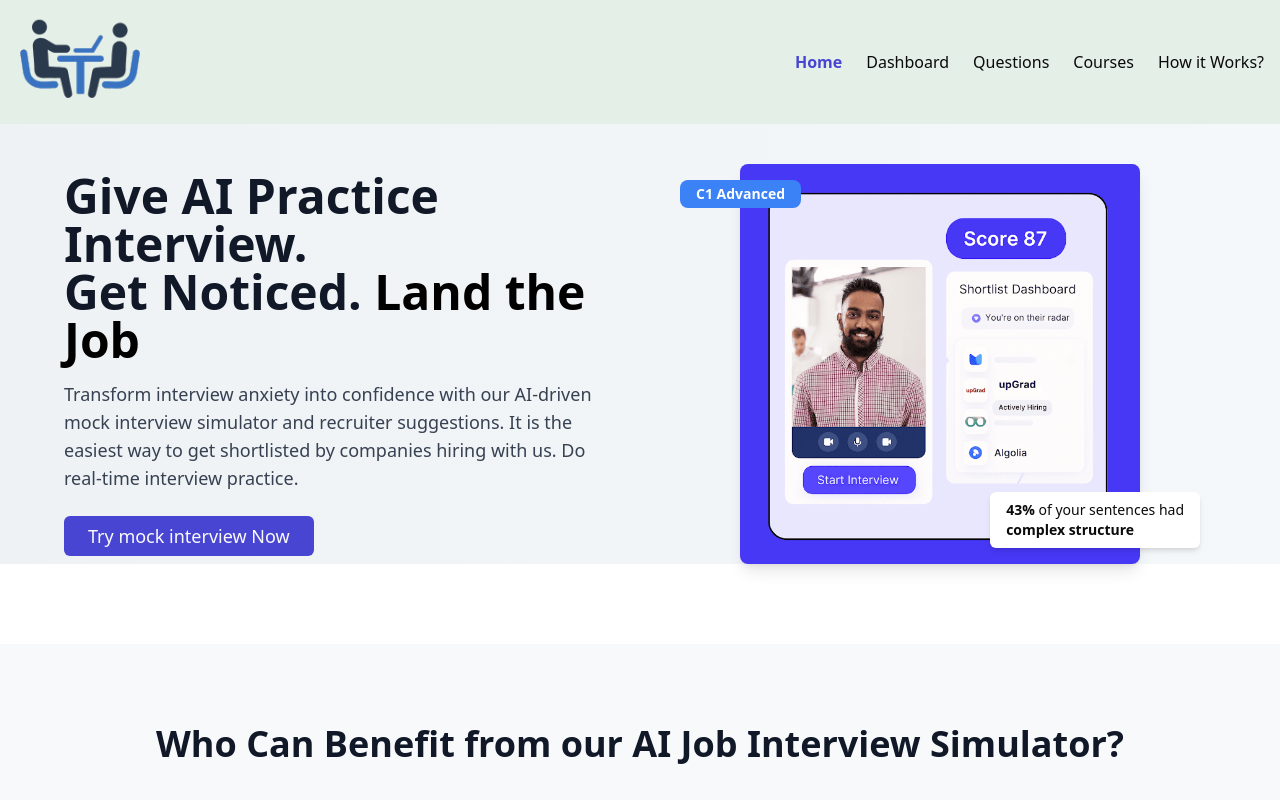
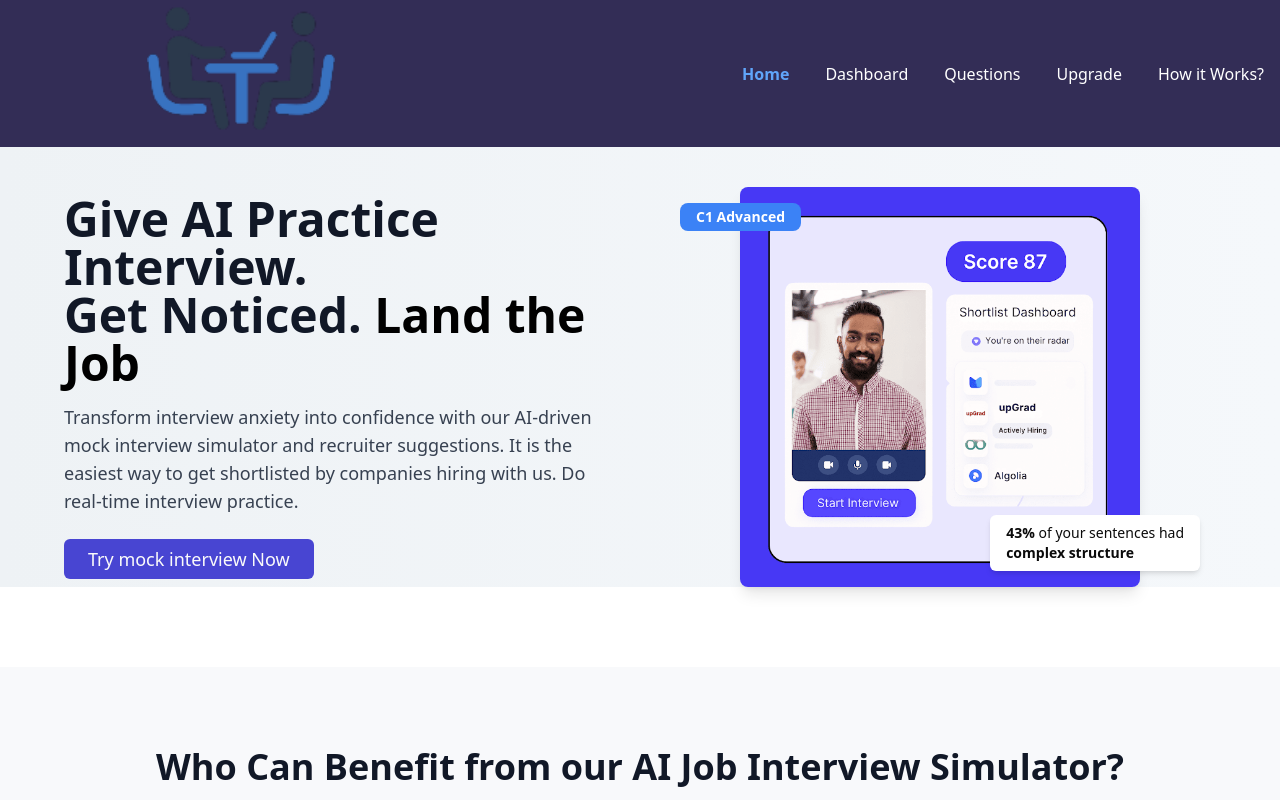
Before and after one commit to charlinishant/Ai-interview-mock, a Next.js app: page / in a window 1280 px wide. Shown: the top 800 px of the page. Built offline with nearby package versions, Linux system fonts and the light colour scheme.

Commit message:
Update Header.jsx

```diff
--- a/app/dashboard/_components/Header.jsx
+++ b/app/dashboard/_components/Header.jsx
@@ -6,54 +6,54 @@ import { usePathname } from 'next/navigation'
 import React, { useEffect } from 'react'
 
 function Header() {
+    const path = usePathname();
 
-    const path=usePathname();
-    useEffect(()=>{
-        console.log(path)
-    },[])
+    useEffect(() => {
+        console.log(path);
+    }, []);
 
     return (
-    <div className='flex p-4 items-center justify-between bg-secondary shadow-sm'>
-      <Image src={'/logo.png'} width={120} height={15} margin-left={20} alt='logo'  className="flex items-center  h=10 ml-1" />
+        <div className='flex p-4 items-center justify-between shadow-sm'
+             style={{ backgroundColor: '#332D56' }}>
+            {/* Logo */}
+            <Image
+                src={'/logo.png'}
+                width={150}
+                height={40}
+                alt='logo'
+                className='ml-[150px] h-18 scale-125 transition-transform duration-300'
+            />
 
-
-        <ul className='hidden md:flex gap-6'>
+            {/* Menu Items */}
+            <ul className='hidden md:flex gap-9 ml-[-100px] text-white'>
                 <Link href={"/"}>
-            <li className={`hover:text-primary hover:font-bold transition-all
-            cursor-pointer
-            ${path=='/'&&'text-primary font-bold'}
-            `}
-
-            >Home</li>
+                    <li className={`hover:text-blue-400 transition-all cursor-pointer ${path == '/' && 'text-blue-400 font-bold'}`}>
+                        Home
+                    </li>
                 </Link>
                 <Link href={"/dashboard"}>
-            <li className={`hover:text-primary hover:font-bold transition-all
-            cursor-pointer
-            ${path=='/dashboard'&&'text-primary font-bold'}
-            `}
-
-            >Dashboard</li>
+                    <li className={`hover:text-blue-400 transition-all cursor-pointer ${path == '/dashboard' && 'text-blue-400 font-bold'}`}>
+                        Dashboard
+                    </li>
                 </Link>
                 <Link href={'/dashboard/questions'}>
-            <li className={`hover:text-primary hover:font-bold transition-all
-            cursor-pointer
-            ${path=='/dashboard/questions'&'"text-primary font-bold'}
-            `}>Questions</li>
+                    <li className={`hover:text-blue-400 transition-all cursor-pointer ${path == '/dashboard/questions' && 'text-blue-400 font-bold'}`}>
+                        Questions
+                    </li>
                 </Link>
-              <Link href={"/dashboard/courses"}>
-            <li className={`hover:text-primary hover:font-bold transition-all
-            cursor-pointer
-            ${path=='/dashboard/courses'&&'text-primary font-bold'}
-            `}>Courses</li>
+                <Link href={"/dashboard/upgrade"}>
+                    <li className={`hover:text-blue-400 transition-all cursor-pointer ${path == '/dashboard/upgrade' && 'text-blue-400 font-bold'}`}>
+                        Upgrade
+                    </li>
                 </Link>
                 <Link href={"/dashboard/how"}>
-            <li className={`hover:text-primary hover:font-bold transition-all
-            cursor-pointer
-            ${path=='/dashboard/how'&&'text-primary font-bold'}
-            `}>How it Works?</li>
+                    <li className={`hover:text-blue-400 transition-all cursor-pointer ${path == '/dashboard/how' && 'text-blue-400 font-bold'}`}>
+                        How it Works?
+                    </li>
                 </Link>
             </ul>
-        <UserButton/>
+
+            <UserButton />
         </div>
     )
 }
```
Lines whose indentation alone changed are shown as unchanged.
